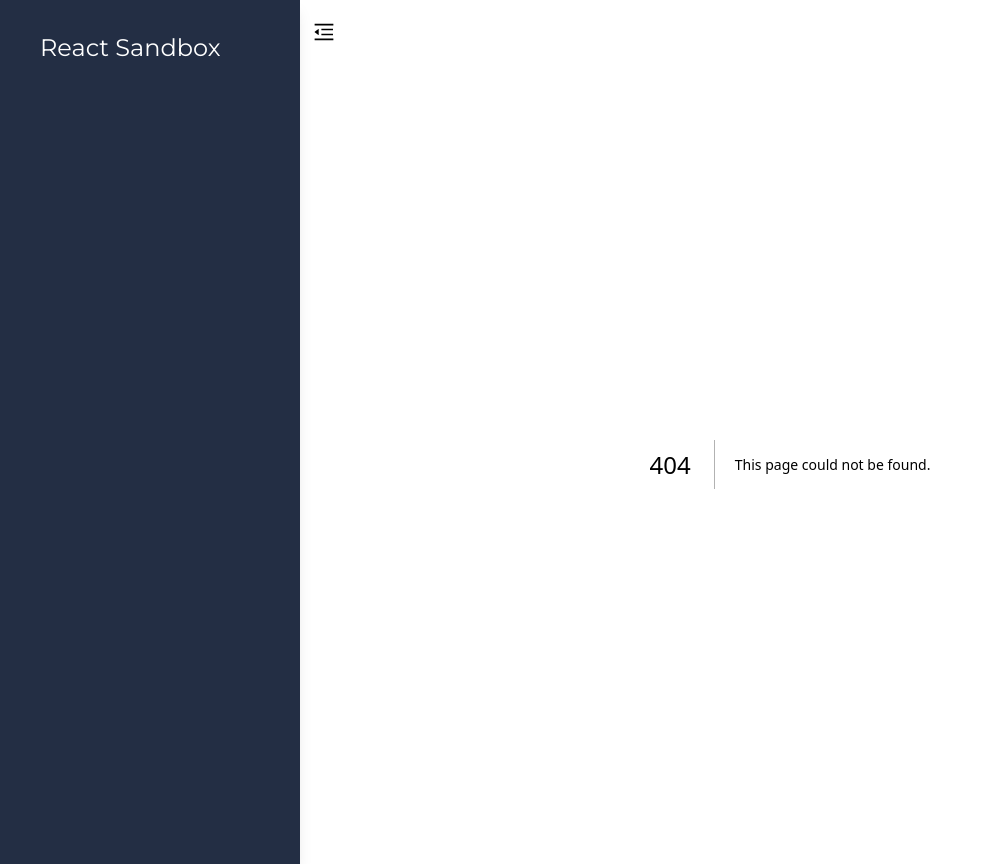
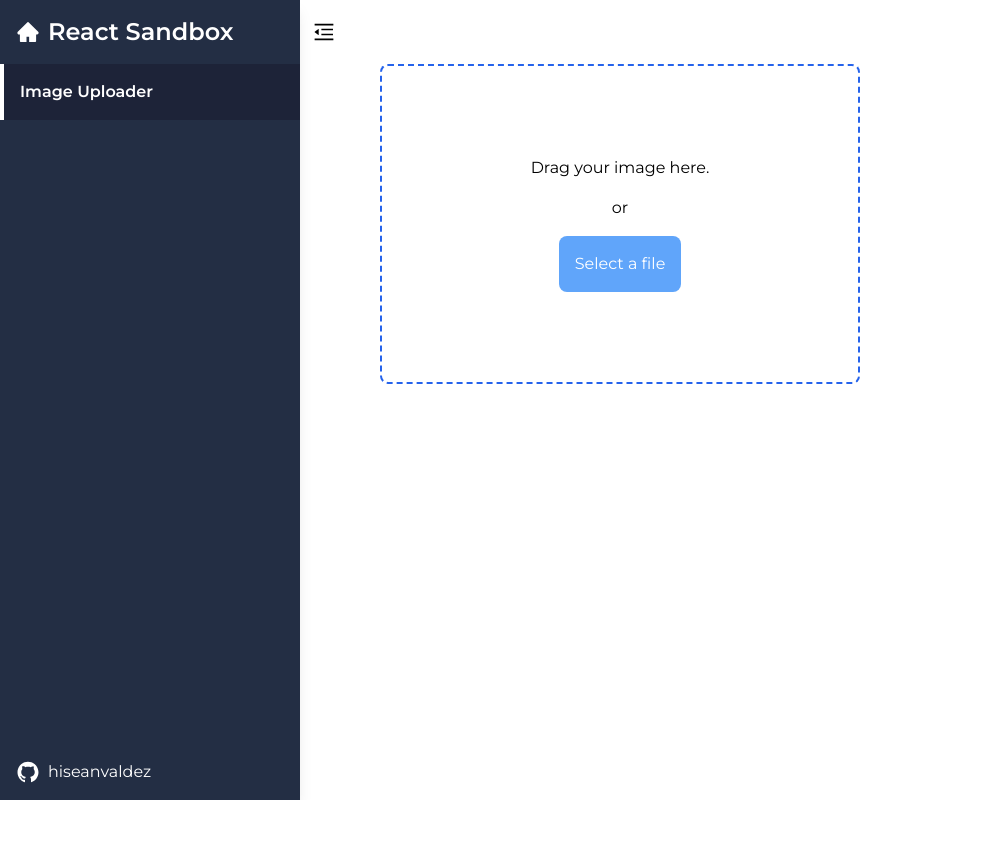
Before and after one commit to hiseanvaldez/ReactSandbox, a Next.js app: page /uploader in a window 1280 px wide. Before the commit this address had no page. Shown: the whole page, without its empty margins (0-993 px from the left). After the commit the page ends 800 px from the top, so only its background shows below. Built offline with nearby package versions, Linux system fonts and the light colour scheme.

Commit message:
Add image uploader.

```diff
--- /dev/null
+++ b/app/components/Button.jsx
@@ -0,0 +1,12 @@
+const Button = ({ label, onClick }) => {
+  return (
+    <button
+      onClick={() => onClick()}
+      className="rounded-lg bg-blue-400 p-4 text-white"
+    >
+      {label}
+    </button>
+  );
+};
+
+export default Button;
--- /dev/null
+++ b/app/components/sidebar/MenuItem.jsx
@@ -0,0 +1,28 @@
+"use client";
+
+import { usePathname, useRouter } from "next/navigation";
+import React from "react";
+
+const MenuItem = ({ item }) => {
+  const router = useRouter();
+  const isCurrentPath = usePathname() === item.route;
+
+  return (
+    <div
+      className={`
+        cursor-pointer
+        border-white
+        p-4
+        hover:border-l-4
+        hover:bg-nav-hover
+        hover:font-semibold
+        ${isCurrentPath && "border-l-4 bg-nav-selected font-semibold"}
+      `}
+      onClick={() => router.push(item.route)}
+    >
+      <p className={`truncate`}>{item.title}</p>
+    </div>
+  );
+};
+
+export default MenuItem;
--- a/app/components/sidebar/Sidebar.jsx
+++ b/app/components/sidebar/Sidebar.jsx
@@ -1,43 +1,67 @@
 "use client";
-import React, { useState } from "react";
+import { useRouter } from "next/navigation";
+import { useState } from "react";
 import {
   AiFillHome,
+  AiOutlineGithub,
   AiOutlineMenuFold,
   AiOutlineMenuUnfold,
 } from "react-icons/ai";
+import MenuItem from "./MenuItem";
+
+const items = [
+  {
+    title: "Image Uploader",
+    route: "/uploader",
+  },
+];
 
 const Sidebar = ({ children }) => {
+  const router = useRouter();
   const [isOpen, setIsOpen] = useState(true);
 
   return (
     <div className="flex w-full flex-row">
       <div
         className={`
+          flex
           shrink-0
-          overflow-x-hidden
+          cursor-pointer
+          flex-col
+          justify-between
           bg-nav-blue
           text-white
           shadow-lg
           transition-all
           duration-500
           ease-in-out
-          ${isOpen ? "w-[300px]" : "w-16"}
+          ${isOpen ? "w-[300px]" : "w-0"}
         `}
       >
-        <div
-          className={`m-4 flex h-16 flex-row items-center ${
-            !isOpen && " justify-center"
-          }`}
-        >
-          <div
-            className={`transition-all  ${
-              isOpen ? "rotate-180 scale-0" : "scale-100 "
-            }`}
+        <div>
+          <button
+            className="m-4 flex flex-row items-center gap-2"
+            onClick={() => router.push("/")}
           >
             <AiFillHome size={24} />
+            <p className={`truncate text-2xl font-semibold`}>React Sandbox</p>
+          </button>
+          <div className="my-4 flex flex-col justify-center">
+            {items.map((item, idx) => (
+              <MenuItem key={idx} item={item} />
+            ))}
           </div>
-          {isOpen && <p className={`truncate text-2xl`}>React Sandbox</p>}
         </div>
+
+        <a href="https://github.com/hiseanvaldez" target="_blank">
+          <div
+            className="m-4 flex flex-row items-center gap-2"
+            onClick={() => router.push("/")}
+          >
+            <AiOutlineGithub size={24} />
+            <p className={`truncate`}>hiseanvaldez</p>
+          </div>
+        </a>
       </div>
       <div className="flex h-full w-full flex-col">
         <div className="flex w-full items-center py-2">
--- a/app/layout.jsx
+++ b/app/layout.jsx
@@ -1,6 +1,7 @@
+import { Analytics } from "@vercel/analytics/react";
+import { Montserrat } from "next/font/google";
 import Sidebar from "./components/sidebar/Sidebar";
 import "./globals.css";
-import { Montserrat } from "next/font/google";
 
 export const metadata = {
   title: "Next/React Sandbox",
@@ -14,6 +15,7 @@ export default function RootLayout({ children }) {
   return (
     <html lang="en">
       <body className={font.className}>
+        <Analytics />
         <div className="flex min-h-screen flex-row">
           <Sidebar>{children}</Sidebar>
         </div>
--- /dev/null
+++ b/app/uploader/page.jsx
@@ -0,0 +1,176 @@
+"use client";
+
+import { useEffect, useRef, useState } from "react";
+import { BsTrash } from "react-icons/bs";
+import Button from "../components/Button";
+import Container from "../components/Container";
+import { convertSizeUnit } from "../utils/imageUtils";
+
+const Uploader = () => {
+  const imageFormats = ["jpeg", "jpg", "png"];
+  const maxFiles = 1;
+  const reader = new FileReader();
+  const inputRef = useRef(null);
+
+  const [dragging, setDragging] = useState(false);
+  const [error, setError] = useState("");
+  const [image, setImage] = useState();
+  const [imageBase64, setImageBase64] = useState();
+
+  useEffect(() => {
+    if (image === (null || undefined)) {
+      return;
+    }
+
+    reader.readAsDataURL(image);
+    reader.onloadend = (e) => {
+      setImageBase64(e.target.result);
+    };
+  }, [image, reader]);
+
+  const handleClick = () => {
+    setError("");
+    inputRef.current?.click();
+  };
+
+  const handleDragEnter = (e) => {
+    e.preventDefault();
+    e.stopPropagation();
+    setDragging(true);
+    setError("");
+  };
+
+  const handleDragLeave = (e) => {
+    e.preventDefault();
+    e.stopPropagation();
+    setDragging(false);
+    setError("");
+  };
+
+  const handleDragOver = (e) => {
+    e.preventDefault();
+    e.stopPropagation();
+    setDragging(true);
+    setError("");
+  };
+
+  const handleDrop = (e) => {
+    e.preventDefault();
+    e.stopPropagation();
+    setDragging(false);
+    setError("");
+
+    const validFile = validateFiles([...e.dataTransfer.files]);
+
+    if (error) {
+      return;
+    }
+    setImage(validFile);
+  };
+
+  const handleFileChange = (e) => {
+    if (!e.target.files) {
+      return;
+    }
+
+    const validFile = validateFiles([...e.target.files]);
+
+    if (error) {
+      return;
+    }
+    setImage(validFile);
+  };
+
+  const validateFiles = (files) => {
+    if (maxFiles && maxFiles < files.length) {
+      setError(
+        `Only ${maxFiles} file${
+          maxFiles !== 1 ? "s" : ""
+        } can be uploaded at a time.`
+      );
+      return;
+    }
+
+    if (
+      !imageFormats.some((format) =>
+        files[0].name.toLowerCase().endsWith(format.toLowerCase())
+      )
+    ) {
+      setError(
+        `Only following file formats are acceptable: ${imageFormats.join(", ")}`
+      );
+      return;
+    }
+
+    if (files[0].size > 5242880) {
+      setError(`Image exceeds 5MB.`);
+      return;
+    }
+
+    return files[0];
+  };
+
+  return (
+    <Container>
+      <input
+        ref={inputRef}
+        type="file"
+        onChange={handleFileChange}
+        className="hidden"
+      />
+      <div
+        onDragOver={handleDragOver}
+        onDragEnter={handleDragEnter}
+        onDragLeave={handleDragLeave}
+        onDrop={handleDrop}
+        className={`
+          flex
+          h-80
+          w-[480px]
+          flex-col
+          items-center
+          justify-center
+          gap-4
+          rounded-lg
+          border-2
+          border-dashed
+          ${dragging && "bg-blue-300/70"}
+          ${error ? "border-red-600" : "border-blue-600"}
+        `}
+      >
+        <p>Drag your image here.</p>
+        <p>or</p>
+        <Button label="Select a file" onClick={handleClick} />
+      </div>
+      {error && <p className="text-red-600">{error}</p>}
+      {image && (
+        <div className="mt-4 flex flex-col gap-4">
+          <div className="flex flex-row gap-2">
+            <button
+              onClick={() => {
+                setImage();
+                setImageBase64();
+              }}
+            >
+              <BsTrash size={20} color="red" />
+            </button>
+            <p>{image?.name}</p>
+            <p>{convertSizeUnit(image?.size)}</p>
+          </div>
+          {imageBase64 && (
+            <div
+              className="
+              flex
+              w-[480px]
+            "
+            >
+              <img alt="image" src={imageBase64} className="w[480px]" />
+            </div>
+          )}
+        </div>
+      )}
+    </Container>
+  );
+};
+
+export default Uploader;
--- /dev/null
+++ b/app/utils/imageUtils.js
@@ -0,0 +1,7 @@
+export const convertSizeUnit = (size) => {
+  if (size === 0) return "0 Bytes";
+  const k = 1024;
+  const sizes = ["Bytes", "KB", "MB", "GB", "TB"];
+  const i = Math.floor(Math.log(size) / Math.log(k));
+  return parseFloat((size / Math.pow(k, i)).toFixed(2)) + " " + sizes[i];
+};
--- a/package.json
+++ b/package.json
@@ -9,6 +9,7 @@
     "lint": "next lint"
   },
   "dependencies": {
+    "@vercel/analytics": "^1.0.1",
     "autoprefixer": "10.4.14",
     "eslint": "8.41.0",
     "eslint-config-next": "13.4.3",
@@ -21,6 +22,7 @@
   },
   "devDependencies": {
     "prettier": "^2.8.8",
+    "prettier-plugin-organize-imports": "^3.2.2",
     "prettier-plugin-tailwindcss": "^0.3.0"
   }
 }
```
Also changed, not shown: 1 other file (tests, documents, lock files or other folders).
